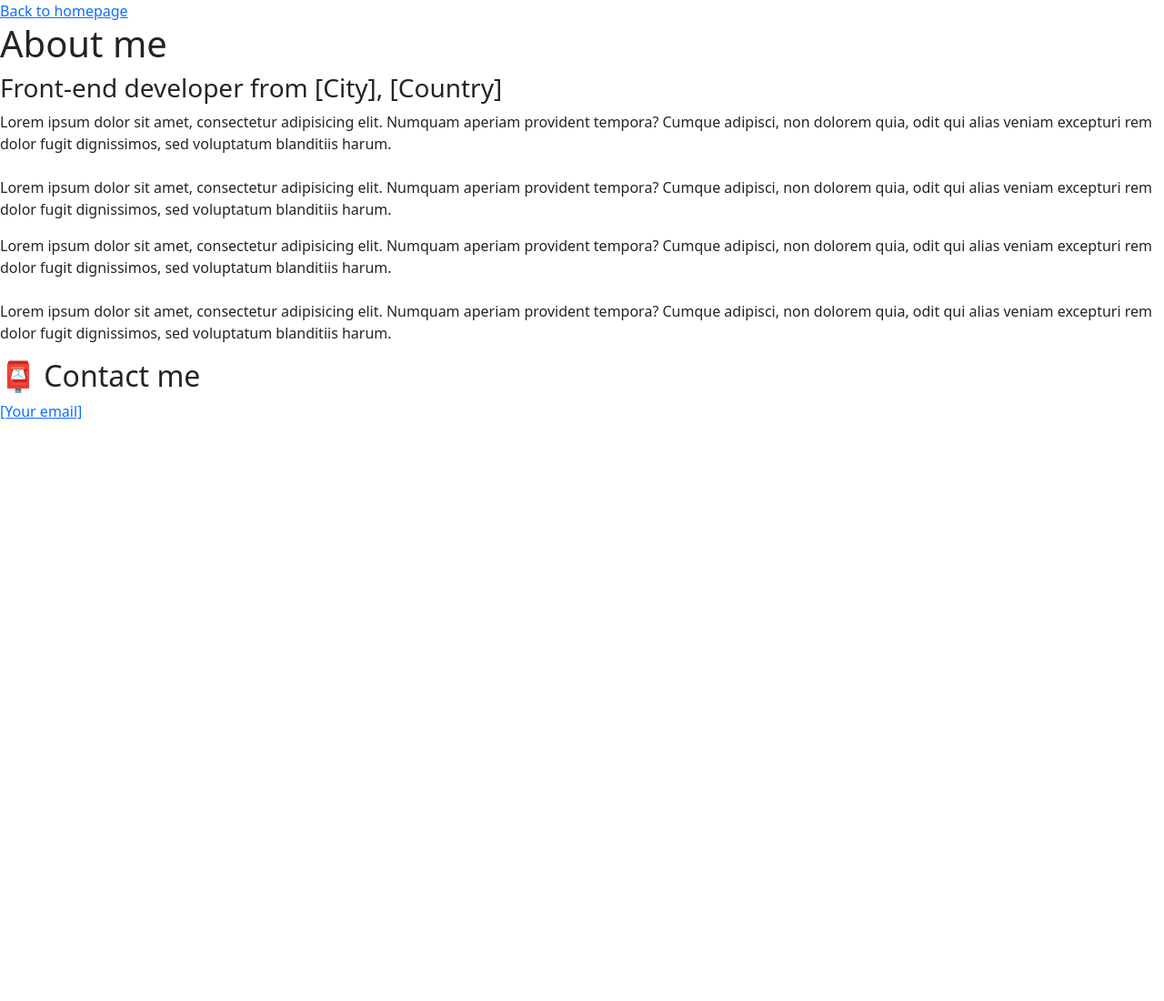
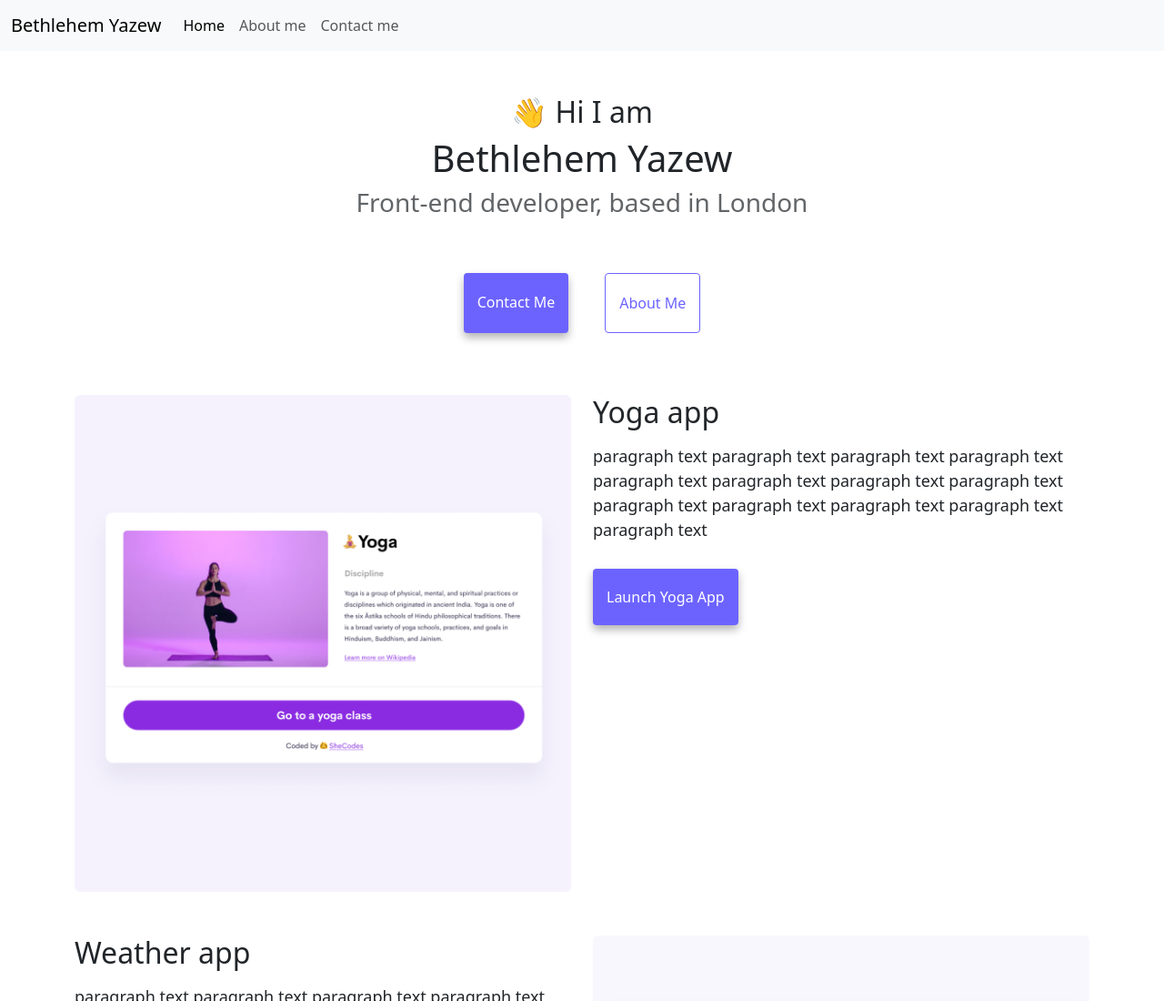
Before and after one commit to bsyazew/responsive-web-page, a plain HTML site: page index.html in a window 1280 px wide. Shown: the top 1100 px of the page at 91% size. Before the commit the page ends 800 px from the top, so only its background shows below. Drawn offline with nearby package versions, Linux system fonts and the light colour scheme.

Commit message:
adjusted placement and added navbar

```diff
--- a/index.html
+++ b/index.html
@@ -4,45 +4,72 @@
     <meta charset="UTF-8" />
     <meta http-equiv="X-UA-Compatible" content="IE=edge" />
     <meta name="viewport" content="width=device-width, initial-scale=1.0" />
-    <link rel="stylesheet" href="style.css" />
-    <title>About Bethlehem Yazew</title>
-     <link href="https://cdn.jsdelivr.net/npm/bootstrap@5.3.1/dist/css/bootstrap.min.css" rel="stylesheet" integrity="sha384-4bw+/aepP/YC94hEpVNVgiZdgIC5+VKNBQNGCHeKRQN+PtmoHDEXuppvnDJzQIu9" crossorigin="anonymous">
+    <title>Bethlehem Yazew</title>
+    <link rel="stylesheet" href="styles.css" />
+    <link href="https://cdn.jsdelivr.net/npm/bootstrap@5.3.1/dist/css/bootstrap.min.css" rel="stylesheet" integrity="sha384-4bw+/aepP/YC94hEpVNVgiZdgIC5+VKNBQNGCHeKRQN+PtmoHDEXuppvnDJzQIu9" crossorigin="anonymous">
   </head>
   <body>
-    <a href="index.html" class="homepage-link">Back to homepage</a>
-    <h1>About me</h1>
-    <h3>Front-end developer from [City], [Country]</h3>
-    <div class="about-paragraphs">
-      <p>
-        Lorem ipsum dolor sit amet, consectetur adipisicing elit. Numquam
-        aperiam provident tempora? Cumque adipisci, non dolorem quia, odit qui
-        alias veniam excepturi rem dolor fugit dignissimos, sed voluptatum
-        blanditiis harum.
-        <br />
-        <br />
-        Lorem ipsum dolor sit amet, consectetur adipisicing elit. Numquam
-        aperiam provident tempora? Cumque adipisci, non dolorem quia, odit qui
-        alias veniam excepturi rem dolor fugit dignissimos, sed voluptatum
-        blanditiis harum.
-      </p>
-      <p>
-        Lorem ipsum dolor sit amet, consectetur adipisicing elit. Numquam
-        aperiam provident tempora? Cumque adipisci, non dolorem quia, odit qui
-        alias veniam excepturi rem dolor fugit dignissimos, sed voluptatum
-        blanditiis harum.
-        <br />
-        <br />
-        Lorem ipsum dolor sit amet, consectetur adipisicing elit. Numquam
-        aperiam provident tempora? Cumque adipisci, non dolorem quia, odit qui
-        alias veniam excepturi rem dolor fugit dignissimos, sed voluptatum
-        blanditiis harum.
-      </p>
+    <nav class="navbar navbar-expand-lg bg-body-tertiary mb-5 sticky-top">
+  <div class="container-fluid">
+    <a class="navbar-brand" href="index.html">Bethlehem Yazew</a>
+    <button class="navbar-toggler" type="button" data-bs-toggle="collapse" data-bs-target="#navbarNav" aria-controls="navbarNav" aria-expanded="false" aria-label="Toggle navigation">
+      <span class="navbar-toggler-icon"></span>
+    </button>
+    <div class="collapse navbar-collapse" id="navbarNav">
+      <ul class="navbar-nav">
+        <li class="nav-item">
+          <a class="nav-link active" aria-current="page" href="index.html">Home</a>
+        </li>
+        <li class="nav-item">
+          <a class="nav-link" href="about.html">About me</a>
+        </li>
+        <li class="nav-item">
+          <a class="nav-link" href="about.html#contact">Contact me</a>
+        </li>
+
+      </ul>
     </div>
-    <div id="contact">
-      <h2>📮 Contact me</h2>
-      <a href="mailto:[email]" class="email-link"> [Your email] </a>
+  </div>
+</nav>
+    <h2>👋 Hi I am</h2>
+    <h1>Bethlehem Yazew</h1>
+    <h3> Front-end developer, based in London </h3>
+    <div class="navigation-links mb-5">
+      <a href="about.html#contact" class="primary-link">Contact me</a>
+      <a href="about.html" class="secondary-link">About me</a>
     </div>
-    <script src="https://cdn.jsdelivr.net/npm/bootstrap@5.3.1/dist/js/bootstrap.bundle.min.js" integrity="sha384-HwwvtgBNo3bZJJLYd8oVXjrBZt8cqVSpeBNS5n7C8IVInixGAoxmnlMuBnhbgrkm" crossorigin="anonymous"></script>
-
+    <div class="container">
+    <div class="row">
+      <div class="col-6">
+<img src="images/yoga.png" alt="" class="img-fluid rounded"/>
+      </div>
+      <div class="col-6">
+        <h2 class="text-start mb-3">Yoga app</h2>
+        <p class="text-start mb-5">paragraph text paragraph text paragraph text paragraph text paragraph text paragraph text paragraph text paragraph text paragraph text paragraph text paragraph text paragraph text paragraph text</p>
+        <a href="#" class="primary-link">Launch Yoga App</a>
+      </div>
+    </div>
+    <div class="row mt-5">
+      <div class="col-6">
+        <h2 class="text-start mb-3">Weather app</h2>
+        <p class="text-start mb-5">paragraph text paragraph text paragraph text paragraph text paragraph text paragraph text paragraph text paragraph text paragraph text paragraph text paragraph text paragraph text paragraph text</p>
+        <a href="#" class="primary-link">Launch Weather App</a>
+      </div>
+      <div class="col-6">
+<img src="images/weather.png" alt="" class="img-fluid rounded"/>
+      </div>
+    </div>
+    <div class="row mt-5">
+      <div class="col-6">
+<img src="images/yogurt.png" alt="" class="img-fluid rounded"/>
+      </div>
+      <div class="col-6">
+        <h2 class="text-start ">Yogurt app</h2>
+        <p class="text-start mb-5">paragraph text paragraph text paragraph text paragraph text paragraph text paragraph text paragraph text paragraph text paragraph text paragraph text paragraph text paragraph text paragraph text</p>
+        <a href="#" class="primary-link">Launch Yogurt App</a>
+      </div>
+    </div>
+    </div>
+     <script src="https://cdn.jsdelivr.net/npm/bootstrap@5.3.1/dist/js/bootstrap.bundle.min.js" integrity="sha384-HwwvtgBNo3bZJJLYd8oVXjrBZt8cqVSpeBNS5n7C8IVInixGAoxmnlMuBnhbgrkm" crossorigin="anonymous"></script>
   </body>
 </html>
--- a/styles.css
+++ b/styles.css
@@ -28,11 +28,11 @@ h3 {
 
 p {
 
-  padding: 20px;
+
   border-radius: 4px;
   font-size: 18px;
   line-height: 1.5;
-  text-align: center;
+
 }
 
 .navigation-links {
@@ -43,21 +43,26 @@ p {
 
 .navigation-links a {
   margin: 20px;
-  border-radius: 4px;
+
+}
+
+.primary-link {
+  background: var(--primary-color);
+  box-shadow: var(--box-shadow);
+  color: white;
+    border-radius: 4px;
   padding: 20px 15px;
   text-decoration: none;
   text-transform: capitalize;
 }
 
-.contact-link {
-  background: var(--primary-color);
-  box-shadow: var(--box-shadow);
-  color: white;
-}
-
-.about-link {
+.secondary-link {
   color: var(--primary-color);
   border: 1px solid var(--primary-color);
+    border-radius: 4px;
+  padding: 20px 15px;
+  text-decoration: none;
+  text-transform: capitalize;
 }
 
 .homepage-link {
```
Also changed, not shown: about.html (+16 -10 lines).
